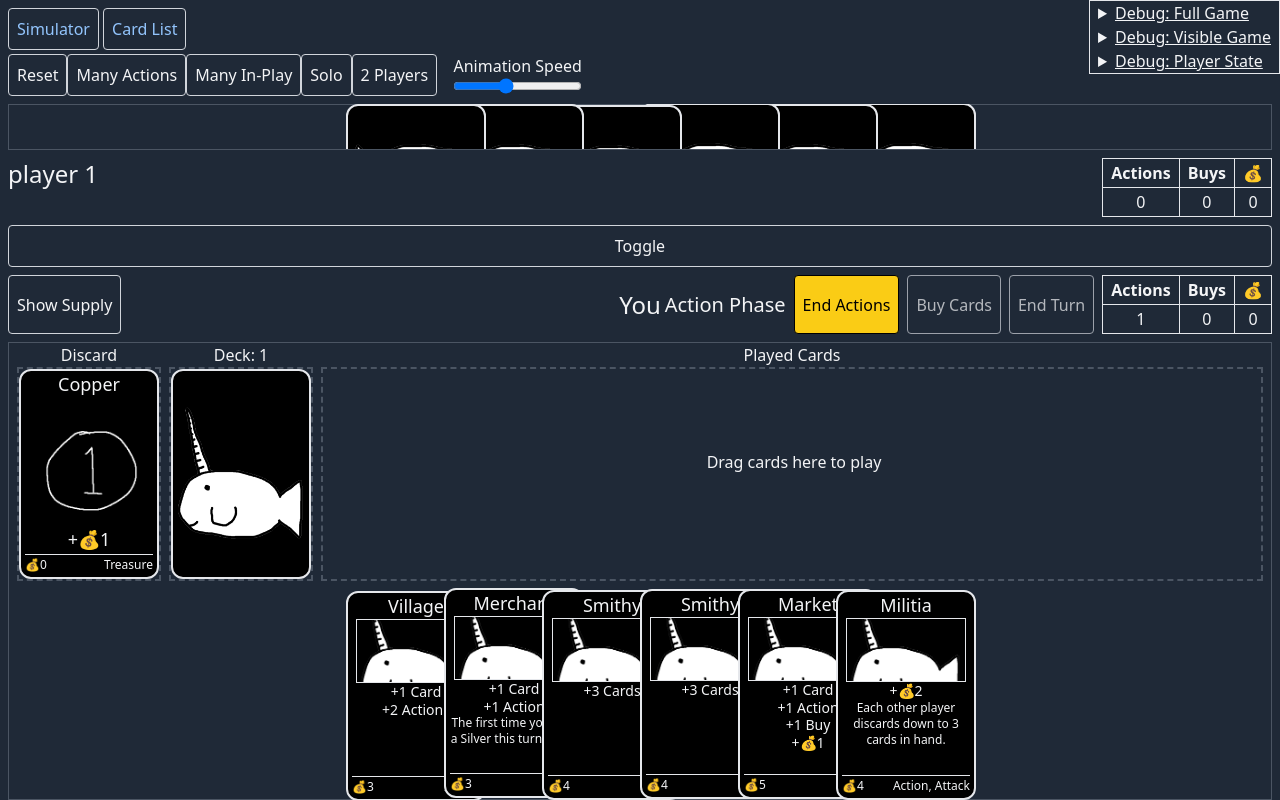
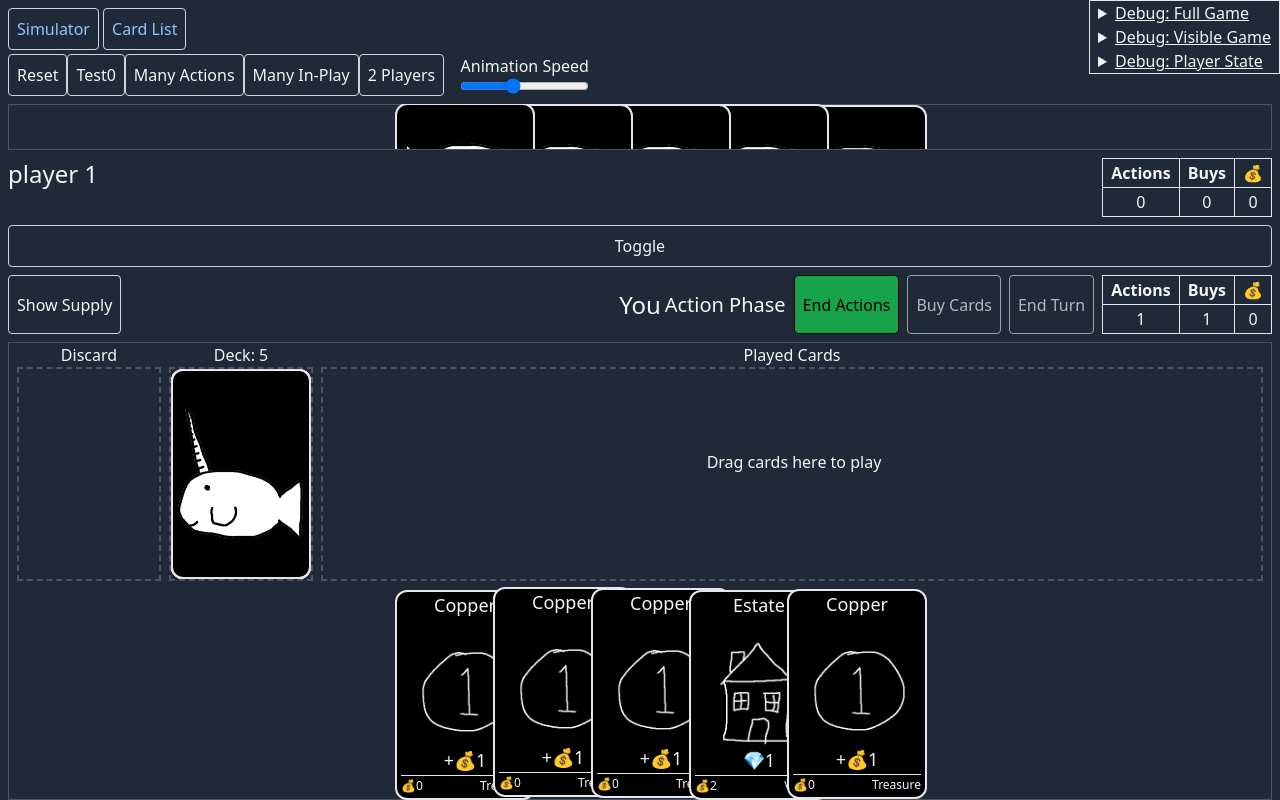
Before and after one commit to nick-ng/dominion-js, a SvelteKit app: page /simulator in a window 1280 px wide. Built offline with nearby package versions, Linux system fonts and the light colour scheme.

Commit message:
feat: handle merchant card effects

```diff
--- a/src/lib/components/full-display.svelte
+++ b/src/lib/components/full-display.svelte
@@ -31,7 +31,7 @@
 	let endActionsHint = false;
 	let buyCardsHint = false;
 	let endTurnHint = false;
-	let callToAction = "";
+	let gamePhaseMessage = "";
 
 	$: transitionDurationMs = $optionsStore.animationSpeed > 10 ? 0 : 100;
 	$: transitionDurationStyle = `transition-duration: ${transitionDurationMs}ms;`;
@@ -56,7 +56,6 @@
 		myPlayerState?.buys === 0
 			? "button-nothing-to-do"
 			: "button-something-to-do";
-	// @todo(nick-ng): highlight end turn button
 	$: activePlayerId = getActivePlayerId($gameStateStore.gameState);
 	$: activePlayer = $gameStateStore.gameState?.players[activePlayerId];
 	$: {
@@ -87,34 +86,41 @@
 			endActionsHint = false;
 			buyCardsHint = false;
 			endTurnHint = false;
+
+			gamePhaseMessage = `${activePlayer?.name}'s turn`;
 		} else {
+			// @todo(nick-ng): move button highlight class stuff here
 			switch ($gameStateStore.gameState?.turnPhase) {
 				case "action": {
 					endActionsHint = true;
 					buyCardsHint = false;
 					endTurnHint = false;
-					callToAction = "Action Phase";
+
+					gamePhaseMessage = "Action Phase";
 					break;
 				}
 				case "buy-0": {
 					endActionsHint = false;
 					buyCardsHint = true;
 					endTurnHint = false;
-					callToAction = "Buy Phase";
+
+					gamePhaseMessage = "Buy Phase";
 					break;
 				}
 				case "buy-1": {
 					endActionsHint = false;
 					buyCardsHint = false;
 					endTurnHint = true;
-					callToAction = "Buy Phase";
+
+					gamePhaseMessage = "Buy Phase";
 					break;
 				}
 				default: {
 					endActionsHint = false;
 					buyCardsHint = false;
 					endTurnHint = false;
-					callToAction = "Clean-up Phase";
+
+					gamePhaseMessage = "Clean-up Phase";
 				}
 			}
 		}
@@ -177,7 +183,7 @@
 	class="flex shrink grow flex-col items-stretch justify-start gap-2 overflow-hidden"
 >
 	<slot />
-	{#if $gameStateStore.gameState}
+	{#if $gameStateStore.gameState?.playerStates[activePlayerId]}
 		<div
 			class="relative overflow-hidden border-b border-b-gray-600 transition-all"
 			style={showMyBoard ? hideStyle : showStyle}
@@ -217,7 +223,7 @@
 						}}>Show Supply</button
 					>
 					<div class="grow" />
-					<div class="self-center text-xl">{callToAction}</div>
+					<div class="self-center text-xl">{gamePhaseMessage}</div>
 					<button
 						class={endActionsHint ? actionCardClass : ""}
 						on:click={() => {
--- a/src/lib/components/play-area.svelte
+++ b/src/lib/components/play-area.svelte
@@ -47,6 +47,7 @@
 			const card = getCardFromId(cardId);
 			if (card && card.types.includes("treasure")) {
 				const cardEl = handEls[i] || handEls[0];
+				if (cardEl) {
 					const cardRect = cardEl.getBoundingClientRect();
 					const cardCenter = {
 						x: (cardRect.left + cardRect.right) / 2,
@@ -57,6 +58,12 @@
 						cardId,
 						card,
 						cardCenter,
+					};
+				}
+				return {
+					cardId,
+					card,
+					cardCenter: { x: -1, y: -1 },
 				};
 			}
 
--- /dev/null
+++ b/src/lib/engine/effects/dominion.ts
@@ -0,0 +1,95 @@
+import type { GameState, Effect } from "$lib/schemas/types";
+
+import { applyPlusEffect } from "./standard";
+
+export function applyDominionEffect(
+	prevGameState: GameState,
+	cardEffect: Effect,
+	playerId: string,
+): { success: boolean; nextGameState: GameState } {
+	switch (cardEffect.type) {
+		case "merchant-0": {
+			return applyMerchant0(prevGameState, cardEffect, playerId);
+		}
+		default: {
+			return { success: false, nextGameState: prevGameState };
+		}
+	}
+}
+
+export function applyMerchant0(
+	prevGameState: GameState,
+	cardEffect: Effect,
+	playerId: string,
+): { success: boolean; nextGameState: GameState } {
+	if (
+		!prevGameState.playerStates[playerId] ||
+		cardEffect.type !== "merchant-0"
+	) {
+		return { success: false, nextGameState: prevGameState };
+	}
+
+	prevGameState.playerStates[playerId].queuedEffects.push({
+		type: "merchant-1",
+		autoExpire: true,
+		expiryTurn: -1,
+	});
+
+	return { success: true, nextGameState: prevGameState };
+}
+
+export function applyDominionQueuedEffects(
+	prevGameState: GameState,
+	playerId: string,
+): { success: boolean; nextGameState: GameState } {
+	let success = false;
+	const result = applyMerchant1(prevGameState, playerId);
+	if (result.success) {
+		success = true;
+	}
+	const nextGameState = result.nextGameState;
+
+	return { success, nextGameState };
+}
+
+export function applyMerchant1(
+	prevGameState: GameState,
+	playerId: string,
+): { success: boolean; nextGameState: GameState } {
+	if (!prevGameState.playerStates[playerId]) {
+		return { success: false, nextGameState: prevGameState };
+	}
+
+	const lastPlayedCard = prevGameState.playerStates[playerId].inPlay.slice(-1);
+
+	if (!lastPlayedCard) {
+		return { success: false, nextGameState: prevGameState };
+	}
+
+	const silversPlayed = prevGameState.playerStates[playerId].inPlay.filter(
+		(c) => {
+			const [cardName] = c.split(":");
+
+			return cardName === "silver";
+		},
+	);
+
+	if (silversPlayed.length !== 1) {
+		return { success: false, nextGameState: prevGameState };
+	}
+
+	const merchant1Effects = prevGameState.playerStates[
+		playerId
+	].queuedEffects.filter((e) => e.type === "merchant-1");
+
+	for (let i = 0; i < merchant1Effects.length; i++) {
+		applyPlusEffect(prevGameState, { type: "coin", value: 1 }, playerId);
+	}
+
+	prevGameState.playerStates[playerId].queuedEffects =
+		prevGameState.playerStates[playerId].queuedEffects.filter(
+			(e) => e.type !== "merchant-1",
+		);
+
+	return { success: true, nextGameState: prevGameState };
+}
--- a/src/lib/engine/game.ts
+++ b/src/lib/engine/game.ts
@@ -16,6 +16,10 @@ import { getRandomGameSeed, shuffle } from "$lib/utils";
 import { getStartingPlayerState } from "./player-states";
 import { applyGainEffect, applyPlusEffect } from "./effects/standard";
 import { getActivePlayerId } from "$lib/helpers";
+import {
+	applyDominionEffect,
+	applyDominionQueuedEffects,
+} from "./effects/dominion";
 
 export default class Game {
 	constructor(host: Player, gameId?: string) {
@@ -61,14 +65,8 @@ export default class Game {
 			);
 		});
 
-		this.supplyList = [
-			"copper",
-			"silver",
-			"gold",
-			"estate",
-			"duchy",
-			"province",
-			"curse",
+		if (this.supplyList.length === 0) {
+			this.setSupply([
 				"cellar",
 				"moat",
 				"village",
@@ -79,7 +77,8 @@ export default class Game {
 				"militia",
 				"market",
 				"mine",
-		];
+			]);
+		}
 
 		this.turn = 0;
 		this.turnAdjustment = 0;
@@ -144,27 +143,23 @@ export default class Game {
 
 		this.playerStates = {};
 		Object.keys(this.players).forEach((playerId, i) => {
-			this.playerStates[playerId] = getStartingPlayerState(playerId);
+			this.playerStates[playerId] = getStartingPlayerState(playerId, i);
 			this.applyEffect(playerId, { type: "card", value: 5 }, i);
 		});
 	}
 
 	applyEffect(playerId: string, effect: Effect, adjustment?: number) {
-		// resolve effects here
-		switch (effect.type) {
-			default: {
-				const { nextGameState } = applyPlusEffect(
+		// standard card effects (+card, +action, +buy, +coin)
+		let result = applyPlusEffect(
 			this.getGameState(),
 			effect,
 			playerId,
 			adjustment,
 		);
-				const { playerStates } = nextGameState;
-				this.playerStates = playerStates;
+		this.playerStates = result.nextGameState.playerStates;
 
-				break;
-			}
-		}
+		result = applyDominionEffect(this.getGameState(), effect, playerId);
+		this.playerStates = result.nextGameState.playerStates;
 	}
 
 	playCard(playerId: string, cardId: string): ActionResult {
@@ -264,6 +259,8 @@ export default class Game {
 		for (let i = 0; i < card.effects.length; i++) {
 			this.applyEffect(playerId, card.effects[i]);
 		}
+
+		applyDominionQueuedEffects(this.getGameState(), playerId);
 
 		return {
 			success: true,
--- a/src/lib/engine/player-states.ts
+++ b/src/lib/engine/player-states.ts
@@ -1,68 +1,52 @@
 import type { PlayerState } from "$lib/schemas/types";
 
-export function getStartingPlayerState(playerId: string): PlayerState {
+export function getStartingPlayerState(
+	playerId: string,
+	playerNumber = 0,
+): PlayerState {
+	const coppers = [];
+	for (let i = 0; i < 7; i++) {
+		coppers.push(`copper:${i}p${playerNumber}`);
+	}
+	const estates = [];
+	for (let i = 0; i < 3; i++) {
+		estates.push(`estate:${i}p${playerNumber}`);
+	}
+
 	return {
 		playerId,
 		actions: 1,
 		coins: 0,
 		buys: 1,
-		ownedCards: [
-			"estate:1",
-			"estate:2",
-			"estate:3",
-			"copper:1",
-			"copper:2",
-			"copper:3",
-			"copper:4",
-			"copper:5",
-			"copper:6",
-			"copper:7",
-		],
+		ownedCards: [...estates, ...coppers],
 		deck: [],
-		discardPile: [
-			"estate:1",
-			"estate:2",
-			"estate:3",
-			"copper:1",
-			"copper:2",
-			"copper:3",
-			"copper:4",
-			"copper:5",
-			"copper:6",
-			"copper:7",
-		],
+		discardPile: [...estates, ...coppers],
 		hand: [],
 		inPlay: [],
+		queuedEffects: [],
 	};
 }
 
 export function getTest0PlayerState(playerId: string): PlayerState {
+	const coppers = [];
+	for (let i = 0; i < 7; i++) {
+		coppers.push(`copper:${i}t0`);
+	}
+	const estates = [];
+	for (let i = 0; i < 3; i++) {
+		estates.push(`estate:${i}t0`);
+	}
+
 	const tempState: Omit<PlayerState, "ownedCards"> = {
 		playerId,
 		actions: 1,
 		coins: 0,
-		buys: 0,
-		deck: ["copper:7"],
-		discardPile: [
-			"estate:1",
-			"estate:2",
-			"estate:3",
-			"copper:1",
-			"copper:2",
-			"copper:3",
-			"copper:4",
-			"copper:5",
-			"copper:6",
-		],
-		hand: [
-			"village:0",
-			"merchant:0",
-			"smithy:0",
-			"smithy:1",
-			"market:0",
-			"militia:0",
-		],
+		buys: 1,
+		deck: ["smithy:0"],
+		discardPile: [...estates, ...coppers],
+		hand: ["merchant:0", "merchant:1", "silver:0", "silver:1", "militia:0"],
 		inPlay: [],
+		queuedEffects: [],
 	};
 
 	return {
@@ -81,7 +65,7 @@ export function getTest1PlayerState(playerId: string): PlayerState {
 		playerId,
 		actions: 1,
 		coins: 0,
-		buys: 0,
+		buys: 1,
 		deck: [],
 		discardPile: [
 			"village:1",
@@ -103,6 +87,7 @@ export function getTest1PlayerState(playerId: string): PlayerState {
 		],
 		hand: ["village:0", "merchant:0", "smithy:0", "market:0", "militia:0"],
 		inPlay: [],
+		queuedEffects: [],
 	};
 
 	return {
@@ -143,6 +128,7 @@ export function getTest2PlayerState(playerId: string): PlayerState {
 			"smithy:4",
 			"market:4",
 		],
+		queuedEffects: [],
 	};
 
 	return {
--- a/src/lib/schemas/game.ts
+++ b/src/lib/schemas/game.ts
@@ -1,4 +1,10 @@
 import z from "zod";
+
+export const queuedEffect = z.object({
+	type: z.string(),
+	autoExpire: z.boolean(),
+	expiryTurn: z.number(),
+});
 
 export const playerStateSchema = z.object({
 	playerId: z.string(),
@@ -10,6 +16,7 @@ export const playerStateSchema = z.object({
 	discardPile: z.string().array(), // top card is last in array
 	hand: z.string().array(),
 	inPlay: z.string().array(),
+	queuedEffects: queuedEffect.array(),
 });
 
 export const effectSchema = z.object({
--- a/src/routes/simulator/+page.svelte
+++ b/src/routes/simulator/+page.svelte
@@ -8,6 +8,7 @@
 	} from "$lib/engine/player-states";
 	import FullDisplay from "$lib/components/full-display.svelte";
 	import Game from "$lib/engine/game";
+	import { onMount } from "svelte";
 
 	let name = "player 1";
 	let playerId = "aaaaaa";
@@ -16,11 +17,31 @@
 	let success = true;
 	let reason = "";
 	let game = new Game(getPlayer());
-	game.test();
-	game.turnPhase = "action";
-	game.playerStates[playerId] = getTest0PlayerState(playerId);
 
 	$gameStateStore.gameState = game.getGameStateForPlayer(playerId);
+
+	onMount(() => {
+		game = new Game(getPlayer());
+		const result = game.setSupply([
+			"cellar",
+			"moat",
+			"village",
+			"merchant",
+			"workshop",
+			"smithy",
+			"remodel",
+			"militia",
+			"market",
+			"mine",
+		]);
+
+		success = result.success;
+		reason = result.reason || "";
+
+		game.start();
+
+		$gameStateStore.gameState = game.getGameStateForPlayer(playerId);
+	});
 </script>
 
 <FullDisplay
@@ -49,11 +70,36 @@
 			class="button-default"
 			on:click={() => {
 				game = new Game(getPlayer());
+				const result = game.setSupply([
+					"cellar",
+					"moat",
+					"village",
+					"merchant",
+					"workshop",
+					"smithy",
+					"remodel",
+					"militia",
+					"market",
+					"mine",
+				]);
+
+				success = result.success;
+				reason = result.reason || "";
+
+				game.start();
+
+				$gameStateStore.gameState = game.getGameStateForPlayer(playerId);
+			}}>Reset</button
+		>
+		<button
+			class="button-default"
+			on:click={() => {
+				game = new Game(getPlayer());
 				game.test();
 				game.turnPhase = "action";
 				game.playerStates[playerId] = getTest0PlayerState(playerId);
 				$gameStateStore.gameState = game.getGameStateForPlayer(playerId);
-			}}>Reset</button
+			}}>Test0</button
 		>
 		<button
 			class="button-default"
@@ -74,31 +120,6 @@
 				game.playerStates[playerId] = getTest2PlayerState(playerId);
 				$gameStateStore.gameState = game.getGameStateForPlayer(playerId);
 			}}>Many In-Play</button
-		>
-		<button
-			class="button-default"
-			on:click={() => {
-				game = new Game(getPlayer());
-				const result = game.setSupply([
-					"cellar",
-					"moat",
-					"village",
-					"merchant",
-					"workshop",
-					"smithy",
-					"remodel",
-					"militia",
-					"market",
-					"mine",
-				]);
-
-				success = result.success;
-				reason = result.reason || "";
-
-				game.start();
-
-				$gameStateStore.gameState = game.getGameStateForPlayer(playerId);
-			}}>Solo</button
 		>
 		<button
 			class="button-default"
```
Also changed, not shown: 1 other file (tests, documents, lock files or other folders). Lines whose indentation alone changed are shown as unchanged.
